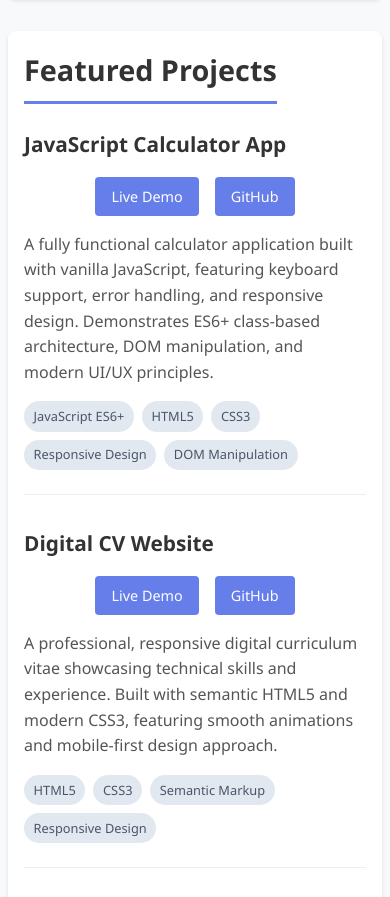
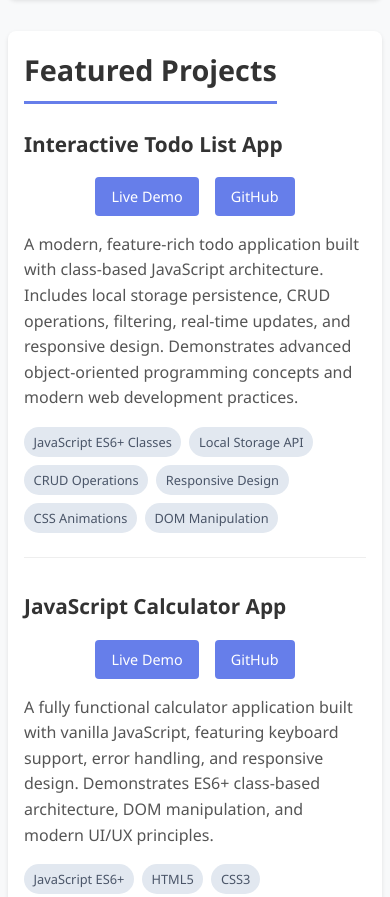
Before and after one commit to Raider2001/digital-cv, a plain HTML site: page index.html in a window 390 px wide. Shown: the part 6820-7717 px from the top of the page. Drawn offline with Linux system fonts and the light colour scheme.

Commit message:
Add Todo List App to CV projects section
 New Featured Project:
- Interactive Todo List App with class-based JavaScript
- Highlights modern OOP concepts and ES6+ features
- Demonstrates local storage, CRUD operations, and responsive design
- Showcases advanced web development skills

 Portfolio Growth:
- Now featuring 3 comprehensive web development projects
- Progressive skill demonstration from basic to advanced concepts
- Real-world applications ready for employer review

```diff
--- a/index.html
+++ b/index.html
@@ -45,7 +45,14 @@
         <!-- About/Professional Summary Section -->
         <section id="about" class="cv-section">
             <h2>Professional Summary</h2>
-            <p>Experienced IT professional transitioning to software development with a unique combination of enterprise systems knowledge and emerging web development skills. Strong background in network administration, Active Directory management, and hardware deployment provides exceptional understanding of full-stack architecture and system integration. Currently advancing through comprehensive education programs including Springboard's Software Engineering track and iOS development specialization. Proven ability to troubleshoot complex technical challenges, manage enterprise-level systems, and adapt quickly to new technologies. Passionate about leveraging IT infrastructure expertise to build robust, scalable web applications.</p>
+            <p>Experienced IT professional transitioning to software development with a unique combination of enterprise
+                systems knowledge and emerging web development skills. Strong background in network administration,
+                Active Directory management, and hardware deployment provides exceptional understanding of full-stack
+                architecture and system integration. Currently advancing through comprehensive education programs
+                including Springboard's Software Engineering track and iOS development specialization. Proven ability to
+                troubleshoot complex technical challenges, manage enterprise-level systems, and adapt quickly to new
+                technologies. Passionate about leveraging IT infrastructure expertise to build robust, scalable web
+                applications.</p>
         </section>
 
         <!-- Work Experience Section -->
@@ -118,7 +125,8 @@
                         <time datetime="2018-01/2025-12">2018 - Present</time>
                     </div>
                 </header>
-                <p class="education-details">Comprehensive program covering software development lifecycle, programming fundamentals, database design, system analysis, and project management</p>
+                <p class="education-details">Comprehensive program covering software development lifecycle, programming
+                    fundamentals, database design, system analysis, and project management</p>
             </article>
 
             <article class="education-item">
@@ -129,7 +137,8 @@
                         <time datetime="2025-08/2026-06">August 2025 - Present</time>
                     </div>
                 </header>
-                <p class="education-details">Intensive mentorship-driven program focusing on full-stack development, algorithms, system design, and career preparation with 1:1 industry mentor guidance</p>
+                <p class="education-details">Intensive mentorship-driven program focusing on full-stack development,
+                    algorithms, system design, and career preparation with 1:1 industry mentor guidance</p>
             </article>
 
             <article class="education-item">
@@ -140,7 +149,8 @@
                         <time datetime="2025-09/2026-03">September 2025 - Present</time>
                     </div>
                 </header>
-                <p class="education-details">Comprehensive iOS development training covering Swift, SwiftUI, Core Data, and mobile app architecture patterns</p>
+                <p class="education-details">Comprehensive iOS development training covering Swift, SwiftUI, Core Data,
+                    and mobile app architecture patterns</p>
             </article>
 
             <article class="education-item">
@@ -151,7 +161,8 @@
                         <time datetime="2020-01/2020-08">January 2020 - August 2020</time>
                     </div>
                 </header>
-                <p class="education-details">8-month intensive program covering HTML5, CSS3, JavaScript, React, Node.js, MongoDB, and full-stack application development</p>
+                <p class="education-details">8-month intensive program covering HTML5, CSS3, JavaScript, React, Node.js,
+                    MongoDB, and full-stack application development</p>
             </article>
 
             <article class="education-item">
@@ -162,7 +173,8 @@
                         <time datetime="2023-01/2025-12">2023 - Ongoing</time>
                     </div>
                 </header>
-                <p class="education-details">Specialized training in Shopify development, e-commerce platforms, and digital marketing. Includes mentorship with co-founder Jan for hands-on project development</p>
+                <p class="education-details">Specialized training in Shopify development, e-commerce platforms, and
+                    digital marketing. Includes mentorship with co-founder Jan for hands-on project development</p>
             </article>
 
             <article class="education-item">
@@ -173,7 +185,8 @@
                         <time datetime="2023-06/2025-12">2023 - Ongoing</time>
                     </div>
                 </header>
-                <p class="education-details">One-on-one mentorship program focusing on advanced programming concepts, code architecture, and industry best practices with FreeMote co-founder</p>
+                <p class="education-details">One-on-one mentorship program focusing on advanced programming concepts,
+                    code architecture, and industry best practices with FreeMote co-founder</p>
             </article>
         </section>
 
@@ -245,6 +258,25 @@
         <!-- Projects Section -->
         <section id="projects" class="cv-section">
             <h2>Featured Projects</h2>
+
+            <article class="project-item">
+                <header class="project-header">
+                    <h3>Interactive Todo List App</h3>
+                    <div class="project-links">
+                        <a href="https://raider2001.github.io/todo-list-app/" class="project-link">Live Demo</a>
+                        <a href="https://github.com/Raider2001/todo-list-app" class="project-link">GitHub</a>
+                    </div>
+                </header>
+                <p class="project-description">A modern, feature-rich todo application built with class-based JavaScript architecture. Includes local storage persistence, CRUD operations, filtering, real-time updates, and responsive design. Demonstrates advanced object-oriented programming concepts and modern web development practices.</p>
+                <div class="project-tech">
+                    <span class="tech-tag">JavaScript ES6+ Classes</span>
+                    <span class="tech-tag">Local Storage API</span>
+                    <span class="tech-tag">CRUD Operations</span>
+                    <span class="tech-tag">Responsive Design</span>
+                    <span class="tech-tag">CSS Animations</span>
+                    <span class="tech-tag">DOM Manipulation</span>
+                </div>
+            </article>
 
             <article class="project-item">
                 <header class="project-header">
```
